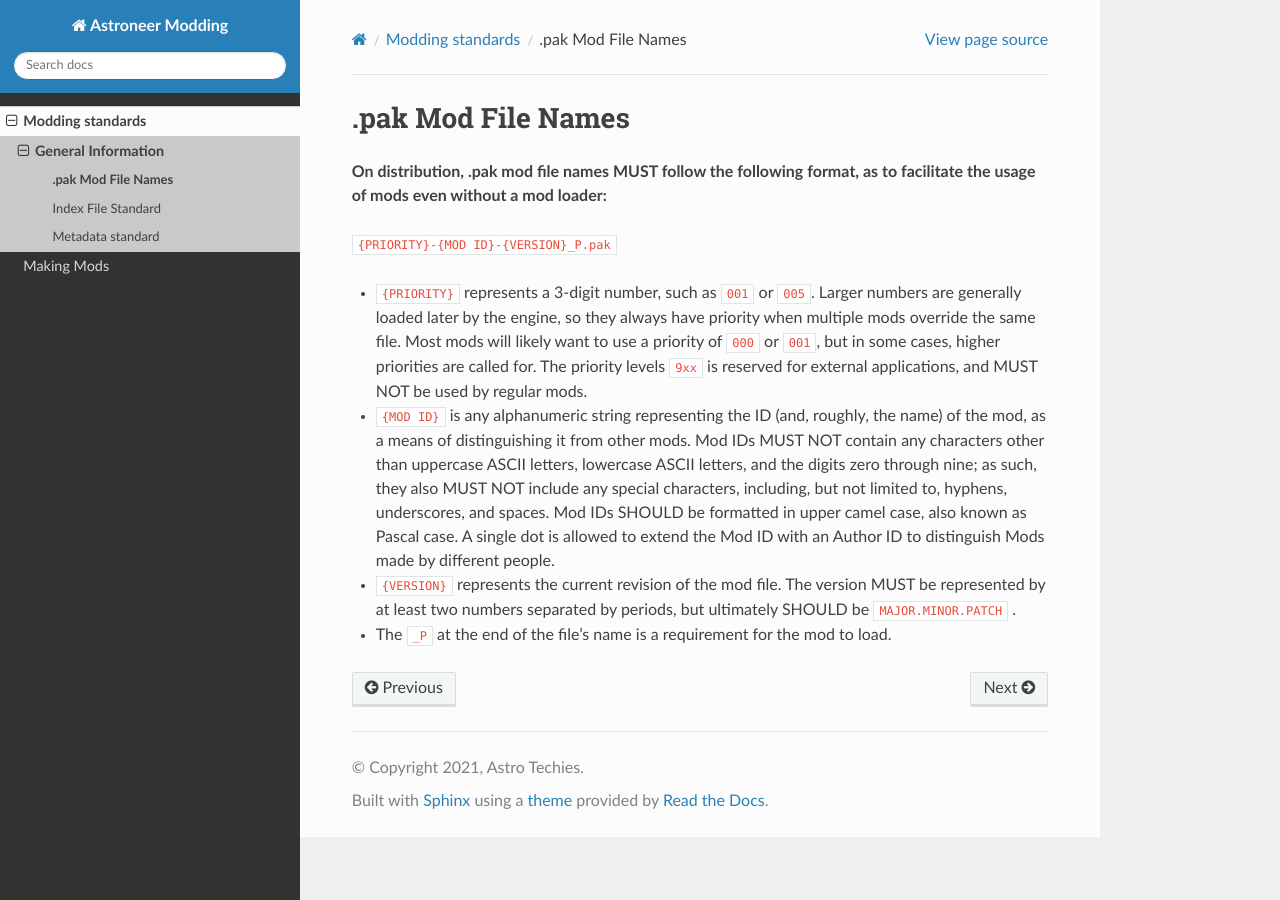
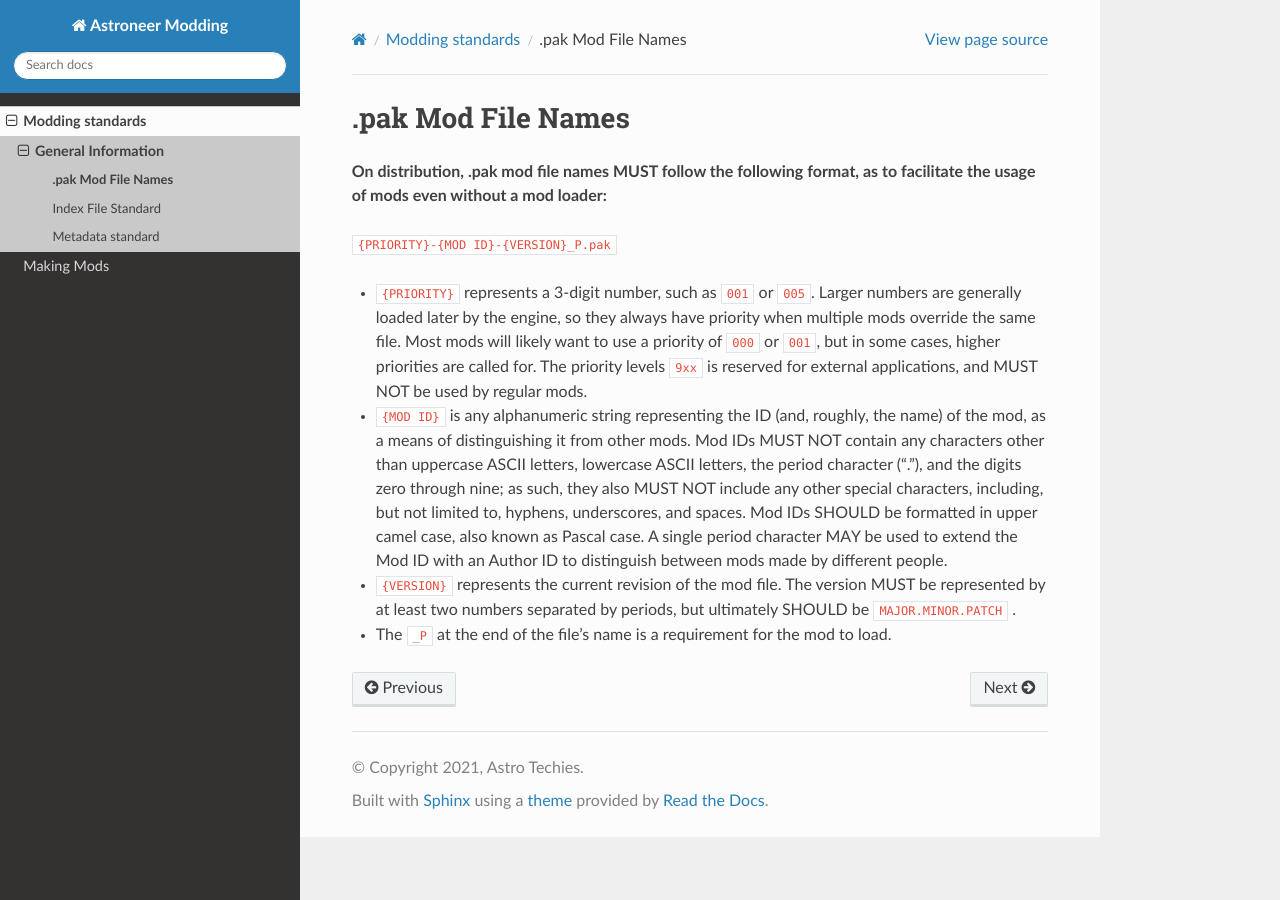
Before and after one commit to AstroTechies/astroneermodding, a Sphinx documentation site: the page built from docs/standards/pakFile.rst, in a window 1280 px wide. Built offline with Sphinx 7.4.7 and the Read the Docs theme 3.1.0, drawn with Linux system fonts in a browser that asks for light colours.

Commit message:
fix pak file standard contradiction

```diff
--- a/docs/standards/pakFile.rst
+++ b/docs/standards/pakFile.rst
@@ -12,10 +12,10 @@
    higher priorities are called for. The priority levels ``9xx`` is reserved for external applications, and MUST NOT be used by regular mods.
 
 -  ``{MOD ID}`` is any alphanumeric string representing the ID (and, roughly, the name) of the mod, as a means of distinguishing it from other mods.
-   Mod IDs MUST NOT contain any characters other than uppercase ASCII letters, lowercase ASCII letters, and the digits zero through nine;
-   as such, they also MUST NOT include any special characters, including, but not limited to, hyphens, underscores, and spaces.
+   Mod IDs MUST NOT contain any characters other than uppercase ASCII letters, lowercase ASCII letters, the period character ("."), and the digits zero through nine;
+   as such, they also MUST NOT include any other special characters, including, but not limited to, hyphens, underscores, and spaces.
    Mod IDs SHOULD be formatted in upper camel case, also known as Pascal case.
-   A single dot is allowed to extend the Mod ID with an Author ID to distinguish Mods made by different people.
+   A single period character MAY be used to extend the Mod ID with an Author ID to distinguish between mods made by different people.
 
 -  ``{VERSION}`` represents the current revision of the mod file. The version MUST be represented by at least two numbers separated by periods,
    but ultimately SHOULD be ``MAJOR.MINOR.PATCH`` .
```
